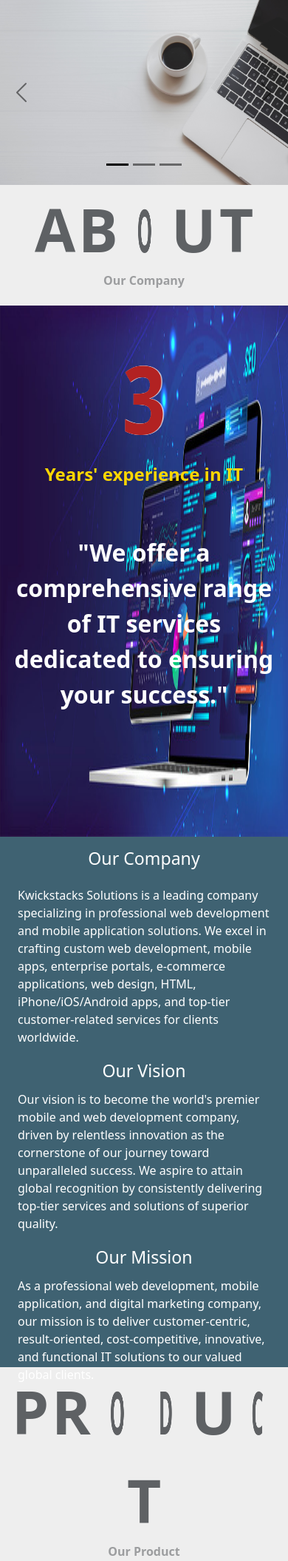
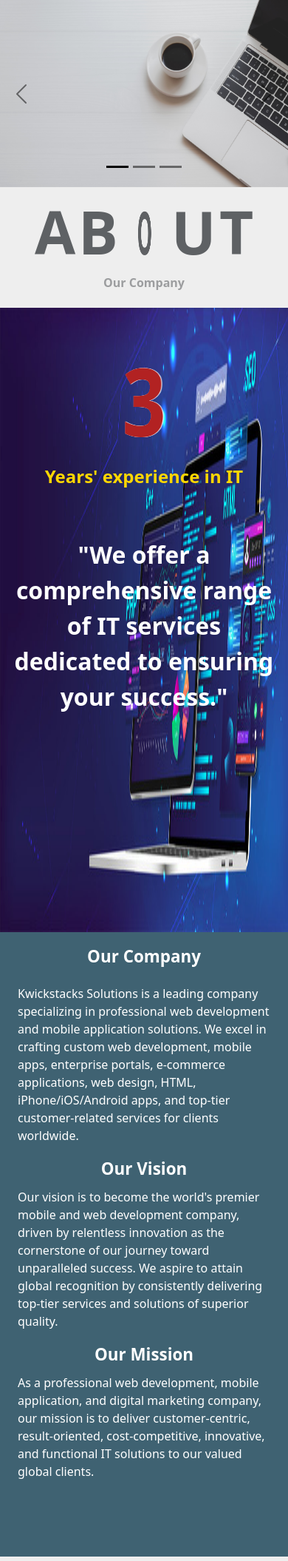
Before and after one commit to KukkuManoharan/KWSK-website, a PHP site: page / in a window 390 px wide. Shown: the part 128-2238 px from the top of the page at 74% size. Run offline with PHP 8.4, Linux system fonts and the light colour scheme.

Commit message:
arrange resolution for about section

```diff
--- a/index.html
+++ b/index.html
@@ -128,7 +128,7 @@
             <div class="row g-0">
                 <div class="col-12 col-md-6 card about-section-card">
                     <img src="Image/bg6.jpg" class="card-img about-section-card-img" alt="..." />
-                    <div class="card-img-overlay pt-5">
+                    <div class="card-img-overlay py-5">
                         <h1 class="card-title text-center about-section-card-title" id="TotalYears"></h1>
                         <p class="card-text text-center about-section-card-text1">
                             Years' experience in IT
@@ -139,23 +139,23 @@
                     </div>
                 </div>
 
-                <div class="col-12 col-md-6 about-section-contenttext">
-                    <h3 class="text-center text-white about-section-headertext1 py-3" >Our Company</h3>
-                    <p class="text-white text-left px-4">Kwickstacks Solutions is a leading company specializing in professional web
+                <div class="col-12 col-md-6 about-section-contenttext py-1">
+                    <h3 class="text-center text-white py-3 about-section-headertext-div2" >Our Company</h3>
+                    <p class="text-white text-left px-4 about-section-Paratext-div2">Kwickstacks Solutions is a leading company specializing in professional web
                         development
                         and mobile application solutions. We excel in crafting custom web development,
                         mobile apps, enterprise portals, e-commerce applications, web design, HTML,
                         iPhone/iOS/Android apps, and top-tier customer-related services for clients worldwide.
                     </p>
-                    <h3 class="text-center text-white py-1">Our Vision</h3>
-                    <p class="text-white text-left px-4">Our vision is to become the world's premier mobile and web development
+                    <h3 class="text-center text-white py-1 about-section-headertext-div2">Our Vision</h3>
+                    <p class="text-white text-left px-4 about-section-Paratext-div2">Our vision is to become the world's premier mobile and web development
                         company,
                         driven by relentless innovation as the cornerstone of our journey toward
                         unparalleled success. We aspire to attain global recognition by consistently
                         delivering top-tier services and solutions of superior quality.
                     </p>
-                    <h3 class="text-center text-white py-1">Our Mission</h3>
-                    <p class="text-white text-left px-4">As a professional web development, mobile application, and digital marketing
+                    <h3 class="text-center text-white py-1 about-section-headertext-div2">Our Mission</h3>
+                    <p class="text-white text-left px-4 about-section-Paratext-div2">As a professional web development, mobile application, and digital marketing
                         company,
                         our mission is to deliver customer-centric, result-oriented, cost-competitive,
                         innovative, and functional IT solutions to our valued global clients.
--- a/style.css
+++ b/style.css
@@ -58,8 +58,8 @@ html{
   }
  .about-section-card-img{
   border-radius:0px !important;
-  min-height: 85vh;
-  max-height: 85vh;
+  min-height: 80vh;
+  max-height: 80vh;
  }
  .about-section-card-title{
   color: firebrick;
@@ -112,8 +112,8 @@ html{
  /* about section div part 2 */
  .about-section-contenttext{
   background-color: rgb(63, 98, 114);
-  min-height: 85vh;
-  max-height: 85vh;
+  min-height: 80vh;
+  max-height: 80vh;
  }
 
 /* Product section */
@@ -142,21 +142,97 @@ html{
   }
 }
 /* Media part */
-  @media (max-width:1222px){
+  @media  only screen and (max-width:576px){
+    .imageslide{
+      min-height: 30vh;
+      max-height: 30vh;
+    }
+    .about-section-card-img{
+      min-height: 100vh;
+      max-height: 100vh;
+    }
+    .about-section-contenttext{
+      min-height: 100vh;
+      max-height: 100vh;
+    }
+    .about-section-headertext-div2{
+      font-size: 1.4rem;
+      font-weight:bold;
+    }
+    .about-section-Paratext-div2{
+      font-size: 1rem;
+    }
+  }
+  @media  only screen and (max-width:767px) and (min-width:577px){
+    .imageslide{
+      min-height: 50vh;
+      max-height: 50vh;
+    }
+    .about-section-card-img{
+      min-height: 60vh;
+      max-height: 60vh;
+    }
+  }
+  @media  only screen and (max-width:992px) and (min-width:768px){
+    .imageslide{
+      min-height: 70vh;
+      max-height: 70vh;
+    }
+    .about-section-card-img{
+      min-height: 93vh;
+      max-height: 93vh;
+    }
+    .about-section-contenttext{
+      min-height: 93vh;
+      max-height: 93vh;
+    }
+    .about-section-headertext-div2{
+      font-size: 1.5rem;
+      font-weight:bold;
+    }
+    .about-section-Paratext-div2{
+      font-size: 1rem;
+    }
+    /* .about-section-card-title{
+      font-size: 8rem;
+      font-weight:bolder;
+     }
+    .about-section-card-text1{
+      font-size: 1.5rem;
+      font-weight:bold;
+     }
+     .about-section-card-text2{
+      font-size: 2rem;
+      font-weight:bold;
+     } */
+  }
+  @media only screen and (max-width:1013px) and (min-width:993px){
+    .nav-link-a {
+      font-size: 1rem;
+      font-weight:bolder;
+    }
+  }
+  @media only screen and (max-width:1222px) and (min-width:1014px){
     .nav-link-a {
       font-size: 1.1rem;
       font-weight:bolder;
     }
-  }
-  @media (max-width:1013px){
-    .nav-link-a {
-      font-size: 1.0rem;
-      font-weight:bolder;
+    .about-section-card-img{
+      min-height: 76vh;
+      max-height: 76vh;
+    }
+    .about-section-contenttext{
+      min-height: 76vh;
+      max-height: 76vh;
     }
   }
-  @media (max-width:576px){
-    .imageslide{
-      min-height: 250px;
-      max-height: 250px;
+  /* @media only screen and (min-width:1223px){
+    .about-section-card-img{
+      min-height: 68vh;
+      max-height: 68vh;
     }
-  }
+    .about-section-contenttext{
+      min-height: 68vh;
+      max-height: 68vh;
+    }
+  } */
```
